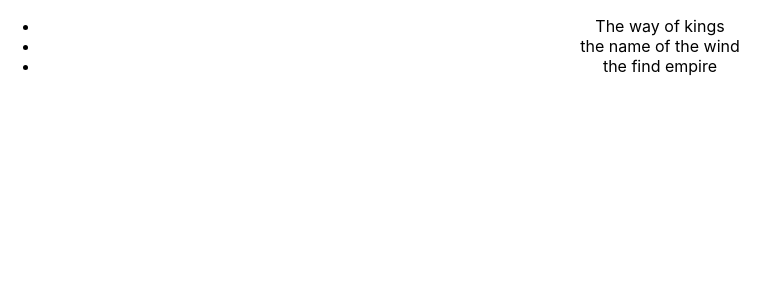
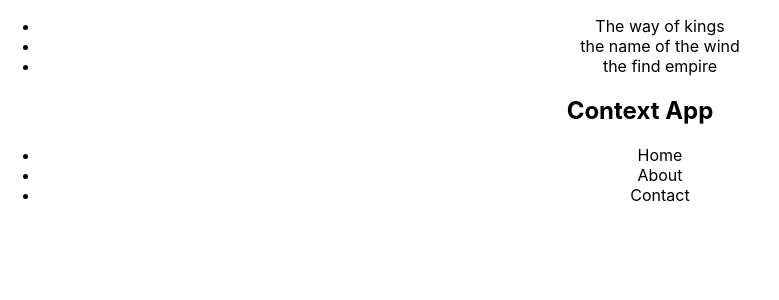
Before and after one commit to JohnKimaiyo/react_vol_4, a React (Create React App) app: page / in a window 1280 px wide. Shown: the top 300 px of the page, without its empty margins (0-779 px from the left). Built offline with nearby package versions, Linux system fonts and the light colour scheme.

Commit message:
navbar component

```diff
--- a/src/App.js
+++ b/src/App.js
@@ -1,12 +1,14 @@
 import React from "react";
 import "./App.css";
 import BookList from "./components/BookList";
+import Navbar from "./components/Navbar";
 
 
 function App() {
   return (
     <div className="App">
     <BookList/>
+    <Navbar/>
     </div>
   );
 }
--- /dev/null
+++ b/src/components/Navbar.js
@@ -0,0 +1,18 @@
+import React, { Component } from "react";
+
+class Navbar extends Component {
+  render() {
+    return (
+      <nav>
+        <h1>Context App</h1>
+        <ul>
+          <li>Home</li>
+          <li>About</li>
+          <li>Contact</li>
+        </ul>
+      </nav>
+    );
+  }
+}
+
+export default Navbar;
```
